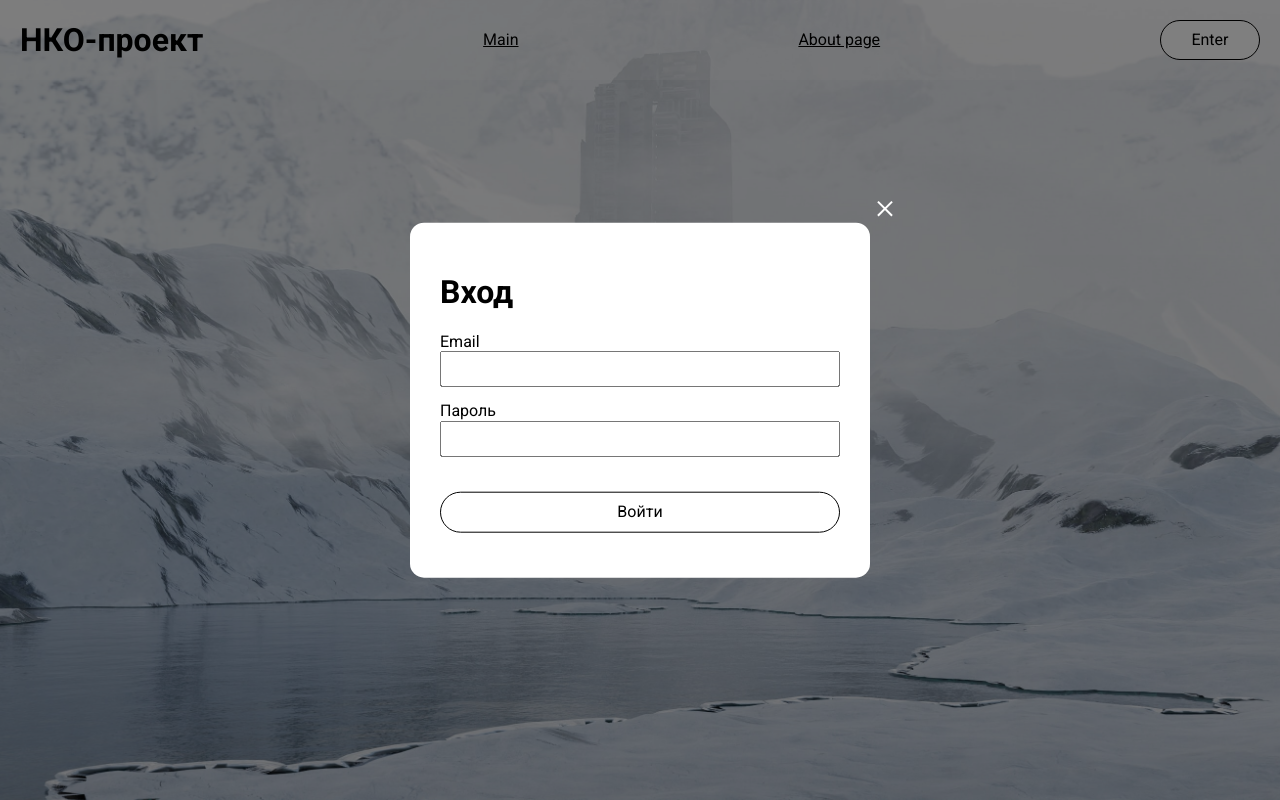
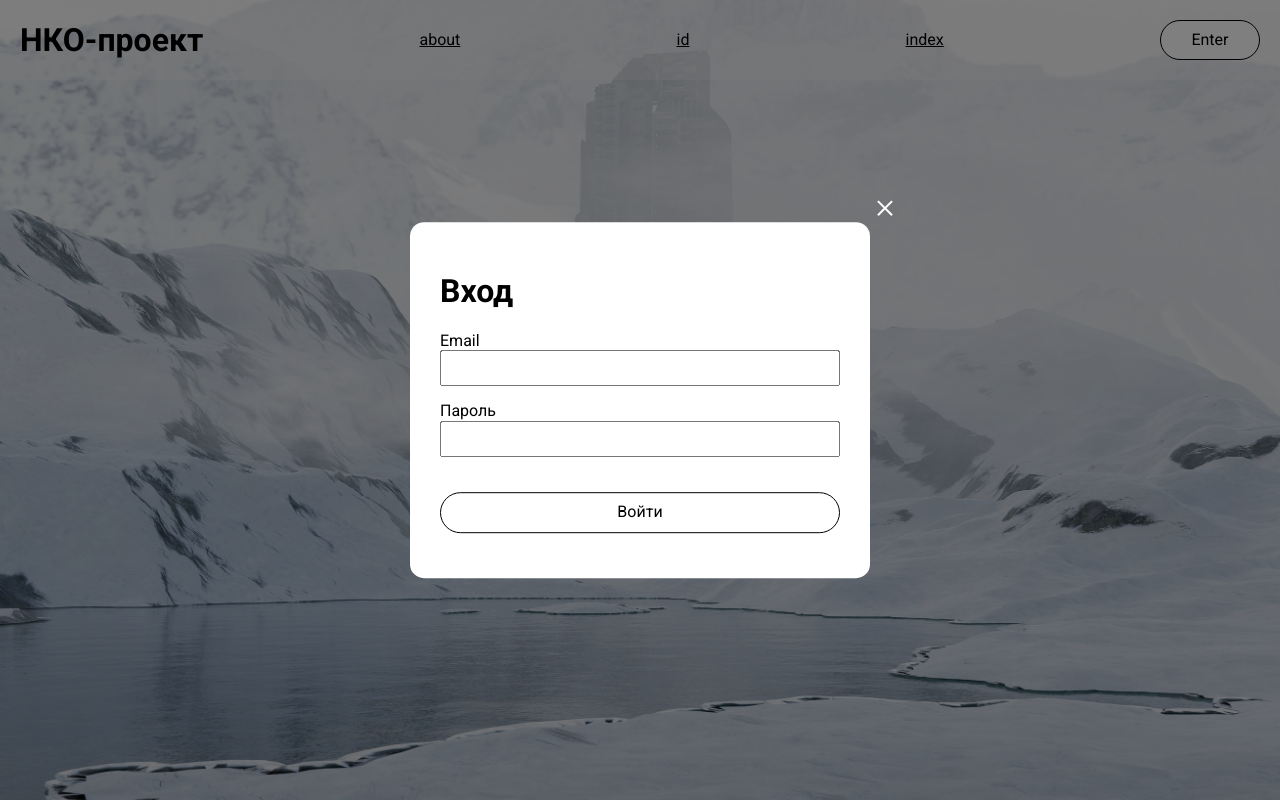
Before and after one commit to MarinaMoskaleva/ngo, a Nuxt app: page / in a window 1280 px wide. Both pictures are taken after a click on the button "Enter". Built offline with nearby package versions, Linux system fonts and the light colour scheme.

Commit message:
router and computed

```diff
--- a/components/Modal.vue
+++ b/components/Modal.vue
@@ -8,10 +8,12 @@
                   Email
                   <input class='input' type='email' v-model='email' @keyup.enter="handleKeyUp">
               </label>
+              <p>{{reverse}}</p>
               <label class='label'>
                   Пароль
                   <input class='input' type='password'>
-                  <button class='button' type="submit" @click.prevent="handleButtonClick">Войти</button>
+                  <!--<button class='button' type="submit" @click.prevent="handleButtonClick">Войти</button>-->
+                  <button class='button' type="submit" @click="$router.push('/about')">Войти</button>
               </label>
             </form>
         </div>
@@ -23,14 +25,21 @@
         data() {
           return {
             email: '',
+            testData: 'hello',
           }
         },
+
         methods: {
           handleButtonClick(event) {
             console.log('clicked');
           },
           handleKeyUp(event){
             console.log(event, 'key pressed');
+          }
+        },
+        computed: {
+          reverse(){
+            return this.email.split('').reverse().join('');
           }
         }
     }
--- a/components/Navigation.vue
+++ b/components/Navigation.vue
@@ -1,11 +1,16 @@
 <template>
     <nav class='navigation'>
         <Logo :title="logoTitle"/>
-        <nuxt-link v-for='item in linkArray' class='link' :to='item.to' :key='item.title'>
-          {{item.title}}
+        <nuxt-link
+          v-for="item in routes"
+          class='link'
+          :to='item.path'
+          :key='item.name'
+        >
+          {{item.name}}
         </nuxt-link>
         <button class='button' @click="toggleModal('Hello world', $event)">{{text}}</button>
-        <Modal v-show='showModal' @closeModal='toggleModal'/>
+        <Modal v-if='showModal' @closeModal='toggleModal'/>
     </nav>
 </template>
 
@@ -33,7 +38,17 @@
             console.log('event',event);
             this.showModal = !this.showModal;
           }
-        }
+        },
+        created(){
+          if(this.$route.query.showModal){
+            this.showModal = true;
+          }
+        },
+        computed: {
+          routes(){
+            return this.$router.options.routes.filter(item => !item.path.includes((':')))
+          }
+        },
     }
 </script>
 
```
